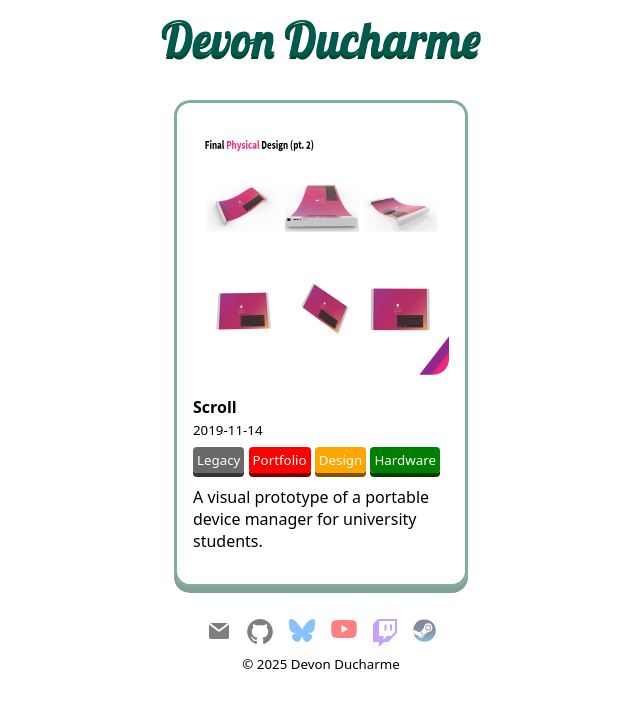
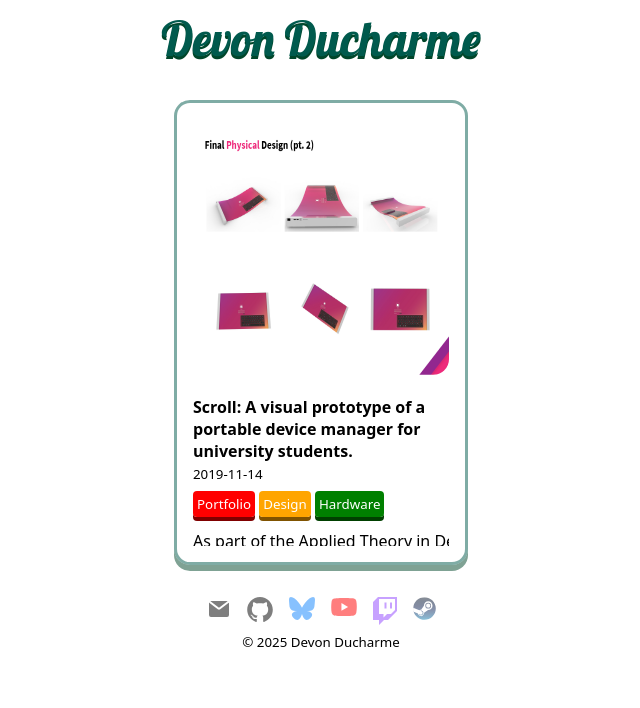
Before and after one commit to buddydudedev/portfolio.buddydude.dev, a Jekyll site: the page built from index.html, in a window 1280 px wide. Shown: the top 708 px of the page, without its empty margins (327-967 px from the left). Built offline with Jekyll 4.4.1, drawn with Linux system fonts in a browser that asks for light colours.

Commit message:
Summaries replace descriptions

```diff
--- a/_posts/2019-11-14-scroll.md
+++ b/_posts/2019-11-14-scroll.md
@@ -1,9 +1,9 @@
 ---
 layout: post
-title: Scroll
+title: "Scroll: A visual prototype of a portable device manager for university students."
 assets_dir: scroll
-description: A visual prototype of a portable device manager for university students.
-categories: [legacy, portfolio, design, hardware]
+summary: "As part of the Applied Theory in Design course, we were tasked with collaborating in groups to identify a problem and design a prototype of a solution. I collaborated with students in other majors to create a portable device manager for university students which we later called Scroll."
+categories: [portfolio, design, hardware]
 permalink: /portfolio/scroll
 thumbnail: thumbnail.png
 ---
--- a/buddydude.dev.css
+++ b/buddydude.dev.css
@@ -121,11 +121,6 @@
     text-transform: capitalize;
 }
 
-small[category="legacy"] {
-    background-color: dimgray;
-    box-shadow: 0 var(--shadow-length) color-mix(in srgb, dimgray, black);
-}
-
 small[category="portfolio"] {
     background-color: red;
     box-shadow: 0 var(--shadow-length) color-mix(in srgb, red, black);
@@ -163,6 +158,15 @@
     margin: 0 auto;
     max-width: 720px;
 }
+
+.post-summary {
+    max-width: 100%;
+    height: 2rem;
+    white-space: nowrap;
+    overflow: hidden;
+    text-overflow: ellipsis;
+}
+
 
 @keyframes colorize-logo {
     0%, 100% {
--- a/index.html
+++ b/index.html
@@ -20,8 +20,8 @@
             <small category="{{ category }}">{{ category }}</small>
             {% endfor %}
         </div>
-        <div>
-            <p>{{ post.description }}</p>
+        <div class="post-summary">
+            <p>{{ post.summary }}</p>
         </div>
     </a>
 </section>
```
